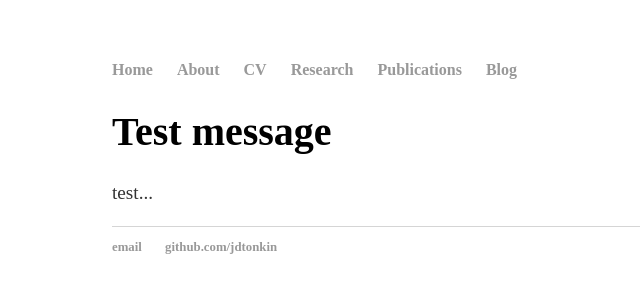
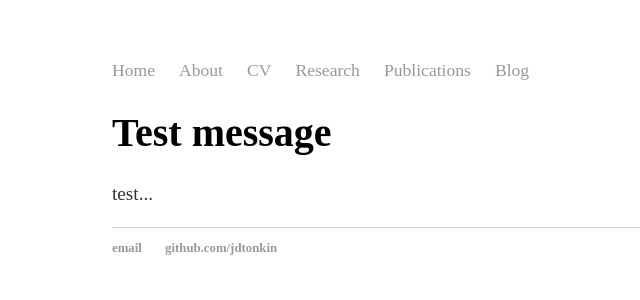
Before and after one commit to jdtonkin/jdtonkin.github.io, a Jekyll site: the page built from index.html, in a window 1280 px wide. Shown: the top 300 px of the page, without its empty margins (80-720 px from the left). Built offline with Jekyll 4.4.1, drawn with Linux system fonts in a browser that asks for light colours.

Commit message:
Update main.css

```diff
--- a/css/main.css
+++ b/css/main.css
@@ -19,9 +19,8 @@
      color: #999;
 }
 
-nav ul a { color: #999; }
-.active { color: #333; }
-nav ul li a:hover { color: #E14000; }
+nav ul a { color: #999; font-size: 1.1em; font-weight: normal;}
+nav ul li a:hover { color: #E14000; font-size: 1.1em; font-weight: normal;}
 
 
 footer { border-top: 1px solid #d5d5d5; font-size: .8em; }
```
